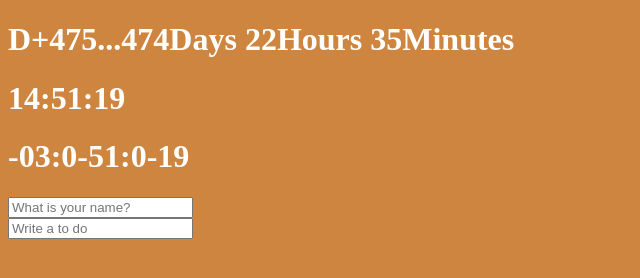
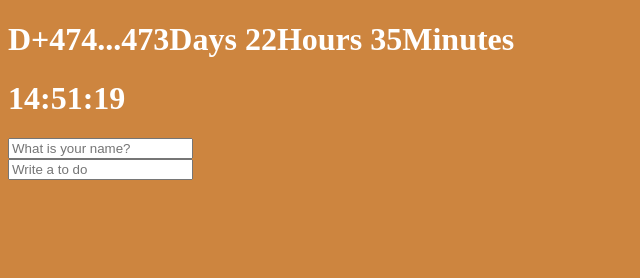
Before and after one commit to crebiz76/JavaScript, a plain HTML site: page index.html in a window 1280 px wide. Shown: the whole page, without its empty margins (0-640 px from the left). Drawn offline with Linux system fonts and the light colour scheme.

Commit message:
modify code

```diff
--- a/clock.js
+++ b/clock.js
@@ -4,8 +4,8 @@ const calTitle = calContainer.querySelector("h1");
 const clockContainer = document.querySelector(".js-clock");
 const clockTitle = clockContainer.querySelector("h1");
 
-const stopwatchContainer = document.querySelector(".js-stopwatch");
-const stopwatchTitle = stopwatchContainer.querySelector("h1");
+// const stopwatchContainer = document.querySelector(".js-stopwatch");
+// const stopwatchTitle = stopwatchContainer.querySelector("h1");
 
 function getTime(){
 	const date = new Date();
@@ -15,7 +15,7 @@ function getTime(){
 
 	var dateArray = birthday.split("-");
 	var dateObject = new Date(dateArray[0], Number(dateArray[1])-1, dateArray[2]);
-	var betweenDay = (date.getTime() - dateObject.getTime())/1000/60/60/24 + 1;
+	var betweenDay = (date.getTime() - dateObject.getTime())/1000/60/60/24;
 
     const minutes = date.getMinutes();
     const hours = date.getHours();
@@ -31,34 +31,34 @@ function getTime(){
 	const MaxSecond = 0;
 	var flag = false;
 
-	var gapHour = 0;
-	var gapMinute = 0;
-	var gapSecond = 0;
+	// var gapHour = 0;
+	// var gapMinute = 0;
+	// var gapSecond = 0;
 
-	if((hours < DayOn) || (hours >= DayOff))
-	{
-		flag = true;
-		gapHour = 0;
-		gapMinute = 0;
-		gapSecond = 0;
-	}
-	else if((hours >= MaxHour) && (minutes >= MaxMinute) && (seconds >= MaxSecond))
-	{
-		flag = true;
-		gapHour = hours - MaxHour;
-		gapMinute = minutes - MaxMinute;
-		gapSecond = seconds - MaxSecond;
-	}
-	else
-	{
-		flag = false;
-		gapHour = MaxHour - hours;
-		gapMinute = MaxMinute - minutes;
-		gapSecond = MaxSecond - seconds;
-	}
-	stopwatchTitle.innerText = `${flag == true?`+`:`-`}${gapHour<10?`0${gapHour}`:gapHour}:${
-                                  gapMinute<10?`0${gapMinute}`:gapMinute}:${
-								  gapSecond<10?`0${gapSecond}`:gapSecond}`;
+	// if((hours < DayOn) || (hours >= DayOff))
+	// {
+	// 	flag = true;
+	// 	gapHour = 0;
+	// 	gapMinute = 0;
+	// 	gapSecond = 0;
+	// }
+	// else if((hours >= MaxHour) && (minutes >= MaxMinute) && (seconds >= MaxSecond))
+	// {
+	// 	flag = true;
+	// 	gapHour = hours - MaxHour;
+	// 	gapMinute = minutes - MaxMinute;
+	// 	gapSecond = seconds - MaxSecond;
+	// }
+	// else
+	// {
+	// 	flag = false;
+	// 	gapHour = MaxHour - hours;
+	// 	gapMinute = MaxMinute - minutes;
+	// 	gapSecond = MaxSecond - seconds;
+	// }
+	// stopwatchTitle.innerText = `${flag == true?`+`:`-`}${gapHour<10?`0${gapHour}`:gapHour}:${
+    //                               gapMinute<10?`0${gapMinute}`:gapMinute}:${
+	// 							  gapSecond<10?`0${gapSecond}`:gapSecond}`;
 
 	var timeArray = birthtime.split(":");
 	if(timeArray[0] > hours)
--- a/index.html
+++ b/index.html
@@ -12,9 +12,9 @@
         <div class="js-clock">
             <h1>00:00</h1>
         </div>
-		<div class="js-stopwatch">
+		<!-- <div class="js-stopwatch">
             <h1>00:00</h1>
-        </div>
+        </div> -->
         <form class="js-form form">
             <input type="text" placeholder="What is your name?" />
         </form>
```
Also changed, not shown: todo.js (line endings or trailing spaces).
